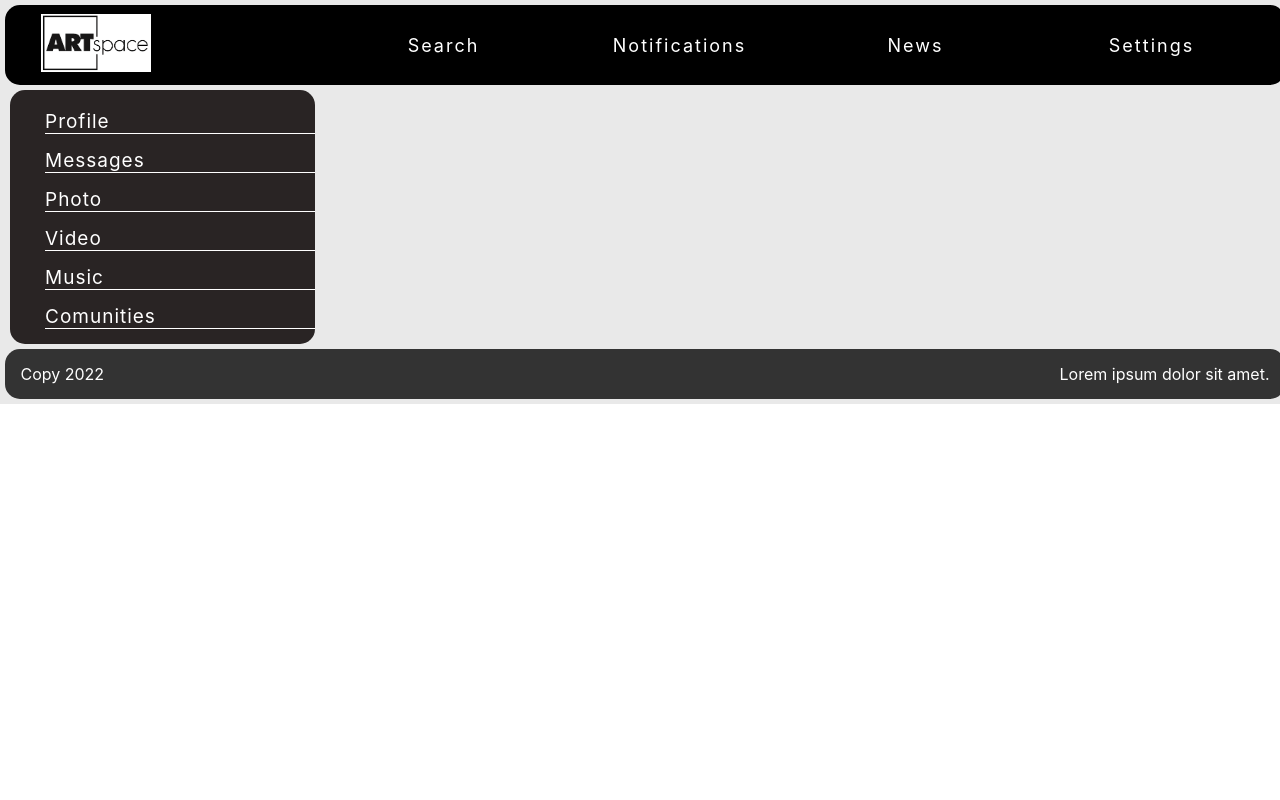
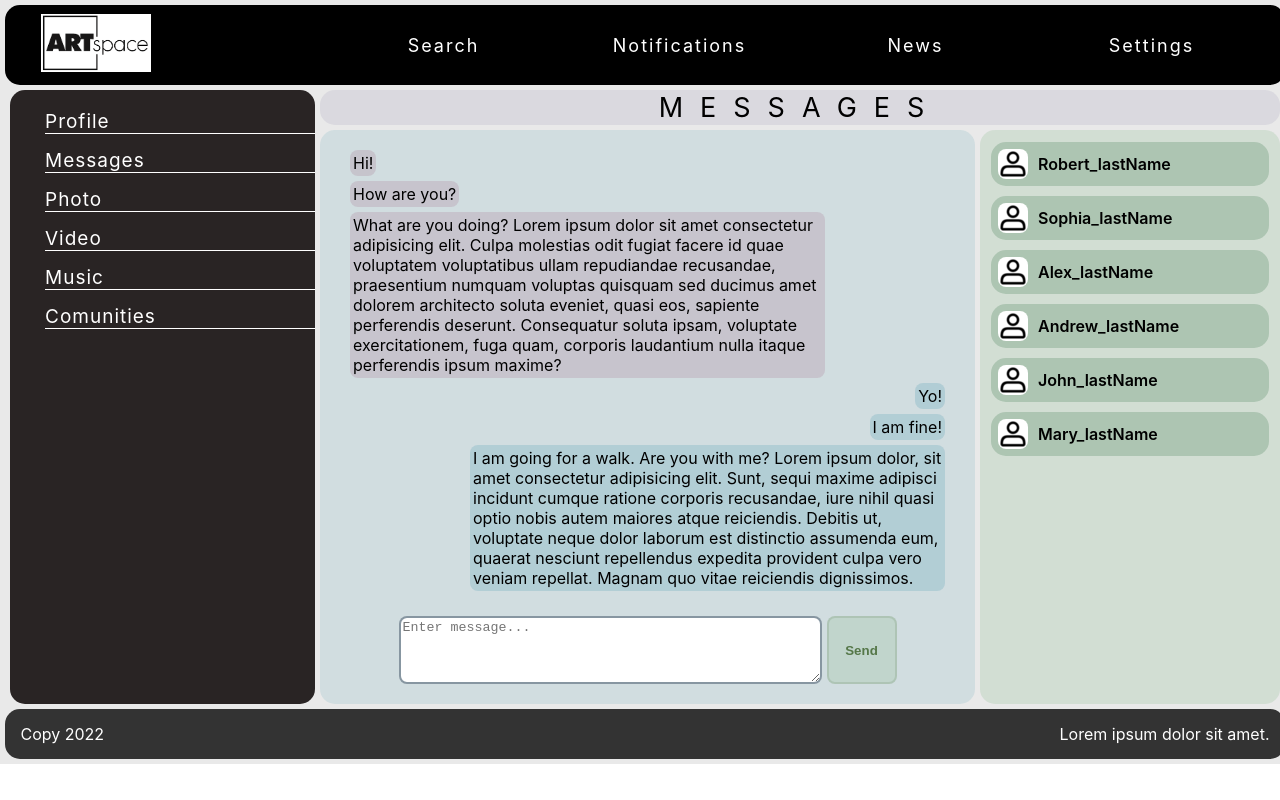
Before and after one commit to nym-tmn/react_project_social_network, a React (Create React App) app: page / in a window 1280 px wide. Built offline with nearby package versions, Linux system fonts and the light colour scheme.

Commit message:
Add BLL (Business Logic Layer) or data for component Dialogs

```diff
--- a/src/App.js
+++ b/src/App.js
@@ -31,7 +31,7 @@ const App = (props) => {
 							<Route path='/news' element={<News />} />
 							<Route path='/settings' element={<Settings />} />
 							<Route path='/profile' element={<Profile />} />
-							<Route path='/dialogs' element={<Dialogs />} />
+							<Route path='*' element={<Dialogs />} />
 							<Route path='/photo' element={<Photo />} />
 							<Route path='/video' element={<Video />} />
 							<Route path='/music' element={<Music />} />
--- a/src/components/Dialogs/Dialogs.jsx
+++ b/src/components/Dialogs/Dialogs.jsx
@@ -7,17 +7,27 @@ import DialogItem from './Dialog_item/Dialog_item';
 import classes from './Dialogs.module.css';
 
 const Dialogs = (props) => {
+
+	let dialogsData = [
+		{ id: 1, name: 'Robert_lastName', avatar: require('./../images/dialog_avatar.png') },
+		{ id: 2, name: 'Sophia_lastName', avatar: require('./../images/dialog_avatar.png') },
+		{ id: 3, name: 'Alex_lastName', avatar: require('./../images/dialog_avatar.png') },
+		{ id: 4, name: 'Andrew_lastName', avatar: require('./../images/dialog_avatar.png') },
+		{ id: 5, name: 'John_lastName', avatar: require('./../images/dialog_avatar.png') },
+		{ id: 6, name: 'Mary_lastName', avatar: require('./../images/dialog_avatar.png') },
+	];
+
 	return (
 		<div className={classes.dialogs}>
 			<Title title='Messages' />
 			<Messages />
 			<div className={classes.dialogItem}>
-				<DialogItem name='Robert_lastName' id='1' avatar={require('./../images/dialog_avatar.png')} />
-				<DialogItem name='Sophia_lastName' id='2' avatar={require('./../images/dialog_avatar.png')} />
-				<DialogItem name='Alex_lastName' id='3' avatar={require('./../images/dialog_avatar.png')} />
-				<DialogItem name='Andrew_lastName' id='4' avatar={require('./../images/dialog_avatar.png')} />
-				<DialogItem name='John_lastName' id='5' avatar={require('./../images/dialog_avatar.png')} />
-				<DialogItem name='Mary_lastName' id='6' avatar={require('./../images/dialog_avatar.png')} />
+				<DialogItem name={dialogsData[0].name} id={dialogsData[0].id} avatar={dialogsData[0].avatar} />
+				<DialogItem name={dialogsData[1].name} id={dialogsData[1].id} avatar={dialogsData[1].avatar} />
+				<DialogItem name={dialogsData[2].name} id={dialogsData[2].id} avatar={dialogsData[2].avatar} />
+				<DialogItem name={dialogsData[3].name} id={dialogsData[3].id} avatar={dialogsData[3].avatar} />
+				<DialogItem name={dialogsData[4].name} id={dialogsData[4].id} avatar={dialogsData[4].avatar} />
+				<DialogItem name={dialogsData[5].name} id={dialogsData[5].id} avatar={dialogsData[5].avatar} />
 			</div>
 		</div>
 	);
```
